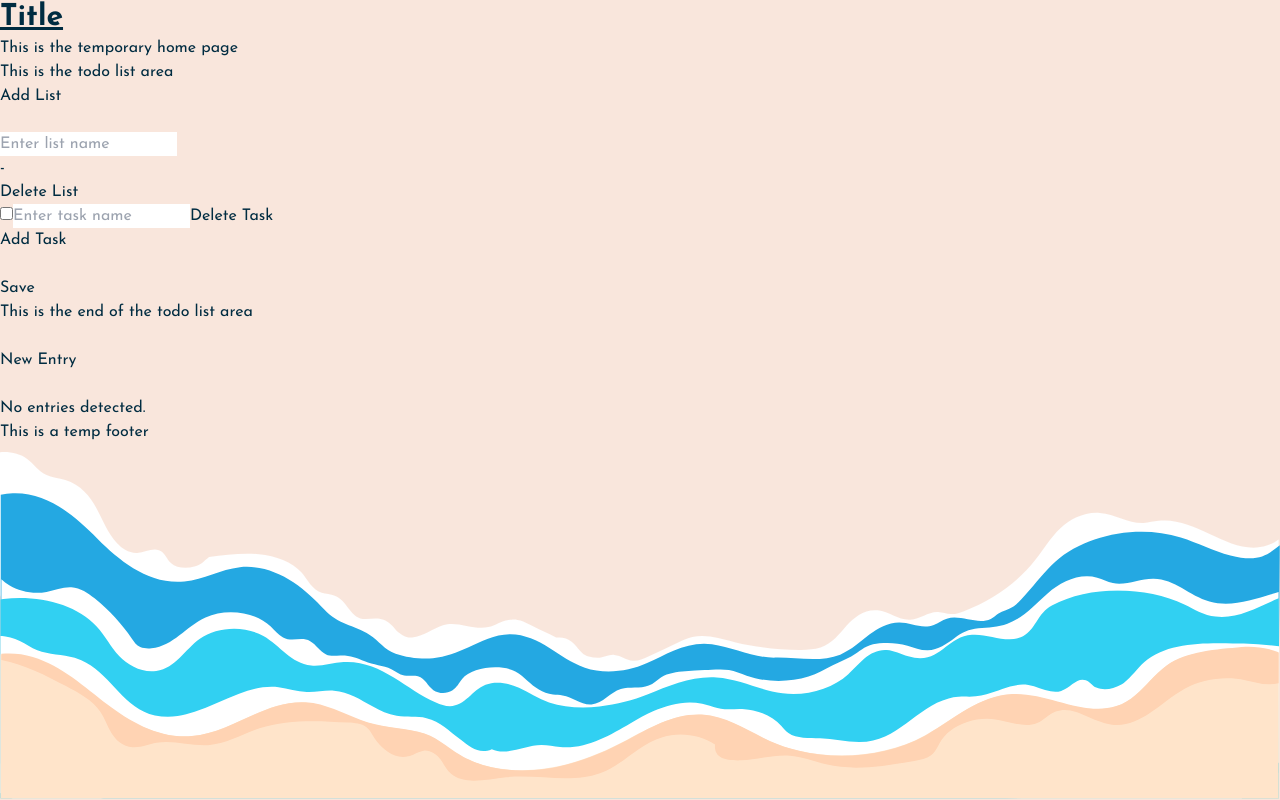
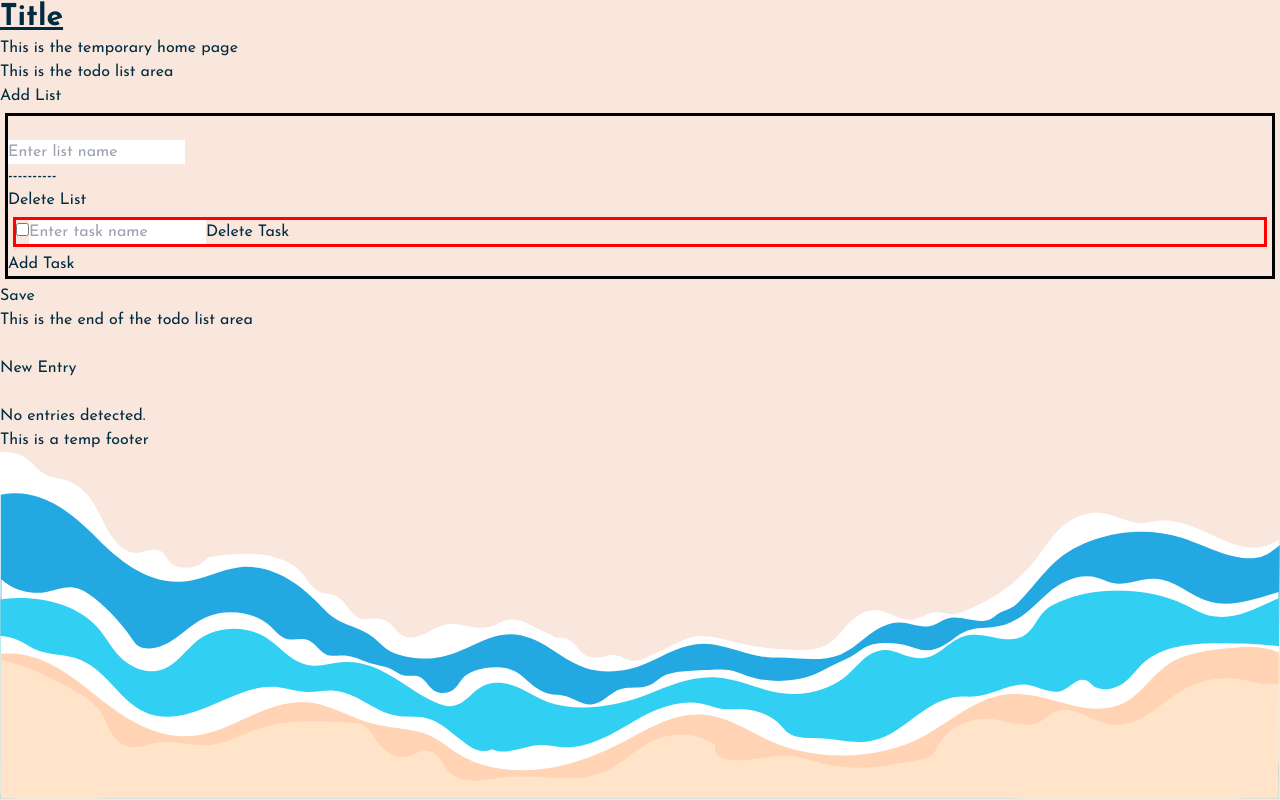
Before and after one commit to cherryontech/comet-cruisers-spring2024, a React (Create React App) app: page / in a window 1280 px wide. Built offline with nearby package versions, Linux system fonts and the light colour scheme.

Commit message:
Add temporary css for Lists and Tasks for testing

```diff
--- a/src/js/Tasks.js
+++ b/src/js/Tasks.js
@@ -38,16 +38,13 @@ const Tasks = ({ listsState, setListsState, list }) => {
       {(provided) => (
         <div ref={provided.innerRef}>
           {list.tasks.map((task, index) => (
-            <Draggable
-              key={task.task_id}
-              draggableId={task.task_id}
-              index={index}
-              className="task-wrapper">
+            <Draggable key={task.task_id} draggableId={task.task_id} index={index}>
               {(provided) => (
                 <div
                   ref={provided.innerRef}
                   {...provided.draggableProps}
-                  {...provided.dragHandleProps}>
+                  {...provided.dragHandleProps}
+                  className="task-wrapper">
                   <input
                     className="task-input"
                     type="checkbox"
--- a/src/js/Todo.js
+++ b/src/js/Todo.js
@@ -145,18 +145,14 @@ const Todo = () => {
         <StrictModeDroppable droppableId="dropListId" type="droppableList">
           {(provided) => (
             <div {...provided.droppableProps} ref={provided.innerRef}>
-              <div>
               {listsState.lists.map((list, index) => (
-                  <Draggable
-                    key={list.list_id}
-                    draggableId={list.list_id}
-                    index={index}
-                    className="list-wrapper">
+                <Draggable key={list.list_id} draggableId={list.list_id} index={index}>
                   {(provided) => (
                     <div
                       ref={provided.innerRef}
                       {...provided.draggableProps}
-                        {...provided.dragHandleProps}>
+                      {...provided.dragHandleProps}
+                      className="list-wrapper">
                       <br />
                       <input
                         type="text"
@@ -167,8 +163,8 @@ const Todo = () => {
                           onListChange(event, list.list_id);
                         }}></input>
                       <Collapsible
-                          trigger="+"
-                          triggerWhenOpen="-"
+                        trigger="+++++++"
+                        triggerWhenOpen="----------"
                         open={list.isExpanded}
                         handleTriggerClick={() => {
                           onCollapseClick(index);
@@ -189,15 +185,12 @@ const Todo = () => {
                           }}>
                           Add Task
                         </button>
-                          <br />
-                          <br />
                       </Collapsible>
                     </div>
                   )}
                 </Draggable>
               ))}
               {provided.placeholder}
-              </div>
             </div>
           )}
         </StrictModeDroppable>
--- a/src/styles/main.css
+++ b/src/styles/main.css
@@ -660,9 +660,6 @@ body{
   font-size: 1.5rem;
   line-height: 2rem;
 }
-.collapse{
-  visibility: collapse;
-}
 .flex{
   display: flex;
 }
@@ -712,3 +709,11 @@ body {
 #save:disabled {
   background-color: grey;
 }
+
+.list-wrapper{
+  border-color: black;
+}
+
+.task-wrapper{
+  border-color: red;
+}
--- a/src/styles/tailwind.css
+++ b/src/styles/tailwind.css
@@ -97,3 +97,15 @@ body {
     @apply bg-custom-cream block text-2xl w-full p-1;
   }
 }
+
+.list-wrapper{
+  border-color: black;
+  border-width: 3px;
+  margin: 5px;
+}
+
+.task-wrapper{
+  border-color: red;
+  border-width: 3px;
+  margin: 5px;
+}
```
Lines whose indentation alone changed are shown as unchanged.
